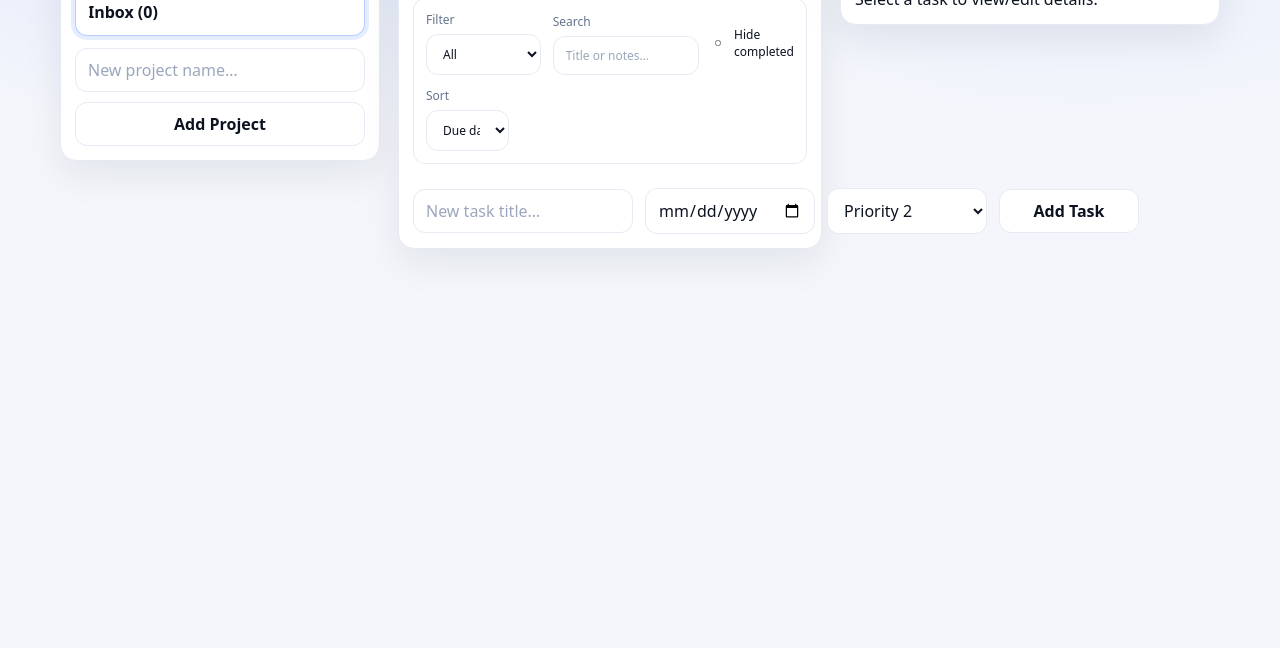
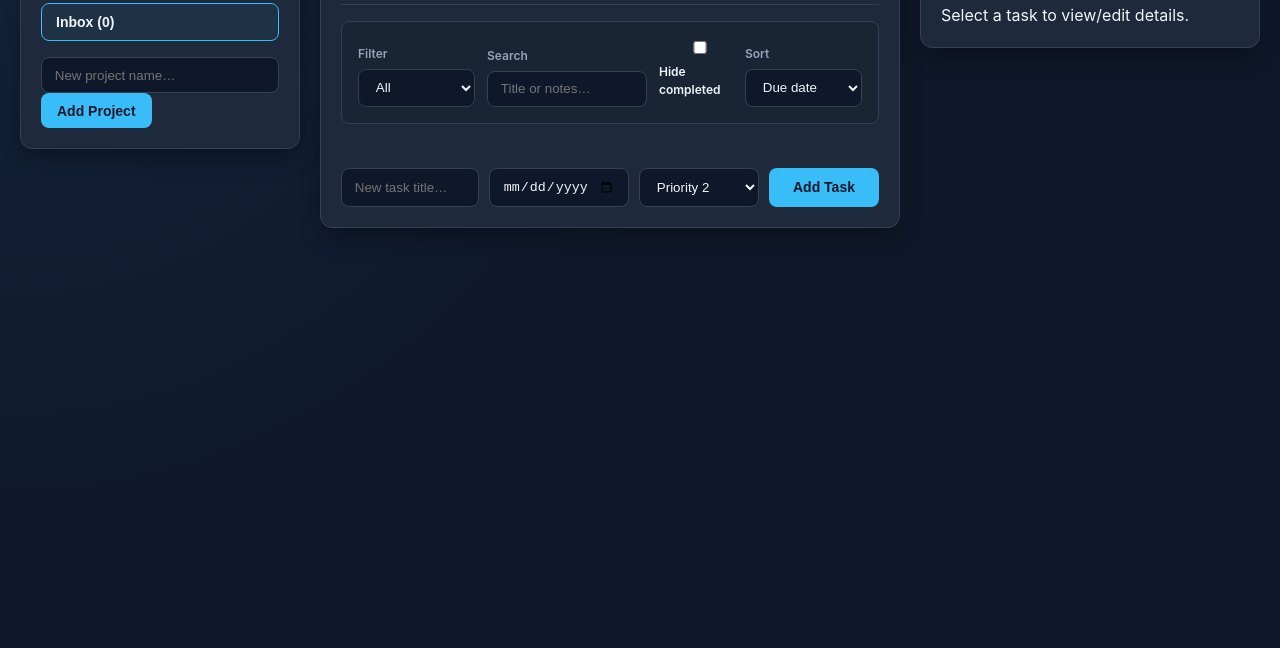
Before and after one commit to llani-rainey/odin-todolist, a website built with webpack: page src/template.html in a window 1280 px wide. Shown: the part 152-800 px from the top of the page. Built offline with nearby package versions, Linux system fonts and the light colour scheme.

Commit message:
Update css new colour scheme

```diff
--- a/src/styles.css
+++ b/src/styles.css
@@ -1,358 +1,317 @@
 /* styles.css */
 
 :root {
-    --bg: #f4f6fb;
-    --panel: #ffffff;
-    --text: #0b1220;
-    --muted: #64748b;
-    --border: #e5eaf3;
-    --shadow: 0 14px 38px rgba(15, 23, 42, .08);
+    /* Color Palette */
+    --bg: #0f172a;
+    /* Deep Slate Background */
+    --panel: #1e293b;
+    /* Lighter Slate Panels */
+    --panel-hover: #334155;
+    --text: #f1f5f9;
+    /* High Contrast White */
+    --muted: #94a3b8;
+    /* Muted Blue-Gray */
+    --border: #334155;
+    /* Subtle Borders */
+    --shadow: 0 10px 25px -5px rgba(0, 0, 0, 0.4);
 
-    --primary: #2b6fff;
-    --primary2: #1f57d6;
+    /* Brand Colors */
+    --primary: #38bdf8;
+    /* Sky Blue */
+    --primary-hover: #0ea5e9;
+    --danger: #ef4444;
+    /* Vibrant Red */
+    --danger-bg: rgba(239, 68, 68, 0.1);
 
-    --danger: #e23b3b;
-    --dangerBg: rgba(226, 59, 59, .08);
-
-    --radius: 16px;
-    --radius2: 12px;
-
-    --gap: 18px;
-    --font: ui-sans-serif, system-ui, -apple-system, Segoe UI, Roboto, Arial;
+    /* Spacing & Radius */
+    --radius: 12px;
+    --radius-sm: 8px;
+    --gap: 20px;
+    --font: 'Inter', ui-sans-serif, system-ui, -apple-system, sans-serif;
 }
 
-/* Reset-ish */
+/* Reset & Base */
 * {
     box-sizing: border-box;
+    transition: background 0.2s ease, border-color 0.2s ease, transform 0.1s ease;
 }
 
 html,
 body {
     height: 100%;
+    margin: 0;
+    overflow-x: hidden;
 }
 
 body {
-    margin: 0;
     font-family: var(--font);
-    background: radial-gradient(1100px 520px at 20% 0%, rgba(43, 111, 255, .12), transparent 55%),
-        radial-gradient(900px 520px at 85% 0%, rgba(43, 111, 255, .08), transparent 55%),
+    background:
+        radial-gradient(circle at 0% 0%, rgba(56, 189, 248, 0.08) 0%, transparent 50%),
         var(--bg);
     color: var(--text);
+    line-height: 1.5;
 }
 
-h1,
-h2 {
-    margin: 0;
-}
-
-button,
-input,
-select {
-    font: inherit;
-}
-
+/* Header */
 .header {
     position: sticky;
     top: 0;
-    z-index: 10;
-    background: rgba(255, 255, 255, .9);
-    backdrop-filter: blur(10px);
+    z-index: 100;
+    background: rgba(15, 23, 42, 0.9);
+    backdrop-filter: blur(8px);
     border-bottom: 1px solid var(--border);
-    padding: 16px 20px;
+    padding: 1rem 2rem;
 }
 
 .header h1 {
-    font-size: 18px;
-    font-weight: 900;
-    letter-spacing: -.02em;
+    font-size: 1.25rem;
+    font-weight: 800;
+    letter-spacing: -0.025em;
+    margin: 0;
+    color: var(--primary);
 }
 
-/* Layout */
+/* Layout Grid */
 .app {
-    max-width: 1200px;
+    max-width: 1400px;
     margin: 0 auto;
-    padding: 20px;
+    padding: var(--gap);
     display: grid;
-    grid-template-columns: 320px minmax(420px, 1fr) 380px;
+    grid-template-columns: 280px 1fr 340px;
     gap: var(--gap);
     align-items: start;
 }
 
+/* Panels */
 .panel {
     background: var(--panel);
     border: 1px solid var(--border);
     border-radius: var(--radius);
     box-shadow: var(--shadow);
-    padding: 14px;
+    padding: 1.25rem;
     min-width: 0;
-    /* prevents overflow causing overlap */
 }
 
 .panel__header {
     display: flex;
     align-items: center;
     justify-content: space-between;
-    gap: 10px;
-    padding: 6px 6px 12px;
-    margin-bottom: 12px;
+    padding-bottom: 1rem;
+    margin-bottom: 1rem;
     border-bottom: 1px solid var(--border);
 }
 
-.sidebar .panel__header h2,
-.details .panel__header h2 {
-    font-size: 12px;
-    font-weight: 900;
-    letter-spacing: .12em;
+.panel__header h2 {
+    font-size: 0.75rem;
+    font-weight: 700;
     text-transform: uppercase;
+    letter-spacing: 0.1em;
     color: var(--muted);
+    margin: 0;
 }
 
-.main .panel__header h2#active-project-title {
-    font-size: 20px;
-    font-weight: 900;
-    letter-spacing: -.02em;
-    color: var(--text);
-    text-transform: none;
+#active-project-title {
+    font-size: 1.5rem !important;
+    text-transform: none !important;
+    color: var(--text) !important;
+    letter-spacing: -0.02em !important;
 }
 
-.small {
-    font-size: 12px;
-    color: var(--muted);
-}
-
-/* Controls row (stack nicely, no awkward gaps) */
+/* Controls Grid */
 .controls {
-    display: grid;
-    grid-template-columns: 160px 1fr 160px 150px;
-    gap: 12px;
-    padding: 12px;
+    display: grid !important;
+    grid-template-columns: repeat(12, 1fr) !important;
+    gap: 12px !important;
+    padding: 1rem;
+    background: rgba(15, 23, 42, 0.3);
     border: 1px solid var(--border);
-    border-radius: var(--radius2);
-    background: #fff;
-    margin-bottom: 12px;
-    min-width: 0;
+    border-radius: var(--radius-sm);
+    margin-bottom: 1.5rem;
+    align-items: end;
 }
 
 .control {
     display: grid;
     gap: 6px;
-    font-size: 12px;
+    font-size: 0.75rem;
+    font-weight: 600;
     color: var(--muted);
-    min-width: 0;
 }
 
-.control--inline {
-    display: flex;
-    align-items: center;
-    gap: 10px;
-    padding-top: 22px;
-    /* lines up with labeled controls */
-    color: var(--text);
-    white-space: nowrap;
+.control:nth-child(1) {
+    grid-column: span 3;
 }
 
-.control--inline input {
-    width: 18px;
-    height: 18px;
-    accent-color: var(--primary);
+/* Filter */
+.control:nth-child(2) {
+    grid-column: span 4;
 }
 
-/* Inputs */
+/* Search */
+.control:nth-child(3) {
+    grid-column: span 2;
+}
+
+/* Hide Completed */
+.control:nth-child(4) {
+    grid-column: span 3;
+}
+
+/* Sort */
+
+.control--inline {
+    flex-direction: row;
+    align-items: center;
+    padding-bottom: 8px;
+    color: var(--text);
+}
+
+/* Inputs & Form Elements */
 input,
-select {
-    width: 100%;
+select,
+textarea {
+    background: #0f172a;
     border: 1px solid var(--border);
-    background: #fff;
-    border-radius: 12px;
-    padding: 10px 12px;
+    border-radius: var(--radius-sm);
+    padding: 0.6rem 0.8rem;
     color: var(--text);
     outline: none;
-    min-width: 0;
-}
-
-input::placeholder {
-    color: #9aa7bb;
+    width: 100%;
 }
 
 input:focus,
 select:focus {
-    border-color: rgba(43, 111, 255, .45);
-    box-shadow: 0 0 0 4px rgba(43, 111, 255, .12);
+    border-color: var(--primary);
+    box-shadow: 0 0 0 2px rgba(56, 189, 248, 0.2);
 }
 
 /* Buttons */
 .btn,
 button {
+    font-weight: 700;
+    font-size: 0.875rem;
+    padding: 0.6rem 1rem;
+    border-radius: var(--radius-sm);
+    cursor: pointer;
     border: 1px solid var(--border);
-    background: #fff;
-    border-radius: 12px;
-    padding: 10px 12px;
-    font-weight: 900;
-    cursor: pointer;
+    background: var(--panel-hover);
     color: var(--text);
-    transition: transform .08s ease, background .12s ease, border-color .12s ease;
-    white-space: nowrap;
 }
 
-.btn:hover,
 button:hover {
-    background: #f8fafc;
-    border-color: #cfd8e6;
+    background: #475569;
 }
 
-.btn:active,
-button:active {
-    transform: translateY(1px);
+.btn--primary,
+button[type="submit"] {
+    background: var(--primary);
+    color: #0f172a;
+    border: none;
 }
 
-.btn--primary {
-    background: var(--primary);
-    border-color: rgba(43, 111, 255, .35);
-    color: #fff;
-}
-
-.btn--primary:hover {
-    background: var(--primary2);
+.btn--primary:hover,
+button[type="submit"]:hover {
+    background: var(--primary-hover);
+    transform: translateY(-1px);
 }
 
 .btn--danger {
-    border-color: rgba(226, 59, 59, .35);
-    background: var(--dangerBg);
+    background: var(--danger-bg);
     color: var(--danger);
+    border-color: rgba(239, 68, 68, 0.2);
 }
 
 .btn--danger:hover {
-    background: rgba(226, 59, 59, .12);
+    background: var(--danger);
+    color: white;
 }
 
 .btn--link {
+    background: transparent !important;
     border: none !important;
-    background: transparent !important;
+    text-align: left;
     padding: 0 !important;
-    text-align: left;
-    cursor: pointer;
-    font-weight: 900;
+    font-weight: 600;
     color: var(--text);
-
-    flex: 1;
-    min-width: 0;
-    overflow: hidden;
-    text-overflow: ellipsis;
-    white-space: nowrap;
 }
 
-/* Lists */
+/* Task & Project Items */
 .list {
     list-style: none;
     padding: 0;
-    margin: 0;
     display: flex;
     flex-direction: column;
-    gap: 10px;
+    gap: 8px;
 }
 
 .list__item {
     display: flex;
     align-items: center;
     gap: 12px;
-    padding: 12px;
+    padding: 10px 14px;
+    background: rgba(255, 255, 255, 0.03);
     border: 1px solid var(--border);
-    border-radius: var(--radius2);
-    background: #fff;
-    min-width: 0;
+    border-radius: var(--radius-sm);
+}
+
+.list__item:hover {
+    border-color: var(--muted);
 }
 
 .list__item.active {
-    border-color: rgba(43, 111, 255, .35);
-    box-shadow: 0 0 0 4px rgba(43, 111, 255, .12);
+    background: rgba(56, 189, 248, 0.05);
+    border-color: var(--primary);
 }
 
-.list__item input[type="checkbox"] {
-    width: 18px;
-    height: 18px;
-    accent-color: var(--primary);
-}
-
-/* Completed tasks (add li.classList.add("is-completed") when t.completed === true) */
 .list__item.is-completed {
-    background: #f8fafc;
+    opacity: 0.6;
+    background: rgba(15, 23, 42, 0.4);
     border-style: dashed;
 }
 
 .list__item.is-completed .btn--link {
     text-decoration: line-through;
-    color: #64748b;
-    font-weight: 800;
+    color: var(--muted);
 }
 
-.list__item.is-completed .small {
-    color: #9aa7bb;
+/* Forms - Spacing fixes */
+.form--grid {
+    display: grid;
+    grid-template-columns: 1fr 140px 120px 110px;
+    gap: 10px;
+    margin-top: 20px;
 }
 
-/* Sidebar project rows: keep delete button fixed, prevent stretching */
-.sidebar #project-list .list__item>button[data-project-id] {
-    flex: 1;
-    min-width: 0;
+/* Task Meta Text */
+.small {
+    font-size: 0.7rem;
+    color: var(--muted);
+    font-weight: 500;
 }
 
-.sidebar #project-list .list__item>button[data-delete-project-id] {
-    flex: 0 0 auto;
-    min-width: 92px;
-    justify-content: center;
-}
-
-/* Task list rows: checkbox | content | delete */
-.main #task-list .list__item> :nth-child(2) {
-    flex: 1;
-    min-width: 0;
-}
-
-/* Forms */
-.form {
-    margin-top: 12px;
-}
-
-.form--stack {
-    display: grid;
-    gap: 10px;
-}
-
-.form--grid {
-    display: grid;
-    grid-template-columns: minmax(220px, 1fr) 170px 160px 140px;
-    gap: 12px;
-    align-items: center;
-}
-
-.form--grid button {
-    width: 100%;
-}
-
-/* Details */
+/* Details Panel Specifics */
 .details__content {
-    display: grid;
-    gap: 12px;
+    display: flex;
+    flex-direction: column;
+    gap: 1.5rem;
 }
 
 .details__row {
-    display: grid;
-    gap: 8px;
+    display: flex;
+    flex-direction: column;
+    gap: 0.5rem;
 }
 
 .details__actions {
     display: flex;
     gap: 10px;
-    flex-wrap: wrap;
+    margin-top: 10px;
 }
 
-.details__actions button {
-    min-width: 130px;
-}
-
-/* Responsive */
-@media (max-width: 1180px) {
+/* Responsive Overrides */
+@media (max-width: 1200px) {
     .app {
-        grid-template-columns: 320px 1fr;
+        grid-template-columns: 280px 1fr;
     }
 
     .details {
@@ -360,99 +319,16 @@ button:active {
     }
 }
 
-@media (max-width: 960px) {
-    .controls {
-        grid-template-columns: 1fr 1fr;
-    }
-
-    .form--grid {
-        grid-template-columns: 1fr 1fr;
-    }
-}
-
-@media (max-width: 720px) {
+@media (max-width: 800px) {
     .app {
-        grid-template-columns: 1fr;
-    }
-
-    .controls {
         grid-template-columns: 1fr;
     }
 
     .form--grid {
         grid-template-columns: 1fr;
     }
-}
 
-/* --- FIX: controls row overflow / “two boxes to the right” --- */
-
-/* Replace the controls layout with a wrapping grid */
-.controls {
-    display: grid !important;
-    grid-template-columns: repeat(12, minmax(0, 1fr)) !important;
-    gap: 12px !important;
-    align-items: end !important;
-}
-
-/* Filter */
-.controls .control:nth-child(1) {
-    grid-column: span 4;
-}
-
-/* Search */
-.controls .control:nth-child(2) {
-    grid-column: span 5;
-}
-
-/* Hide completed (inline checkbox) */
-.controls .control--inline {
-    grid-column: span 3;
-    padding-top: 0 !important;
-    align-self: center;
-}
-
-/* Sort */
-.controls .control:nth-child(4) {
-    grid-column: span 3;
-}
-
-/* Ensure controls can shrink instead of overflowing */
-.controls .control,
-.controls .control--inline {
-    min-width: 0;
-}
-
-/* Make the checkbox + label never push outside */
-.controls .control--inline {
-    white-space: normal !important;
-}
-
-/* On narrower widths, stack them nicely */
-@media (max-width: 960px) {
-    .controls .control:nth-child(1) {
-        grid-column: span 6;
-    }
-
-    .controls .control:nth-child(2) {
-        grid-column: span 6;
-    }
-
-    .controls .control--inline {
-        grid-column: span 6;
-        justify-content: flex-start;
-    }
-
-    .controls .control:nth-child(4) {
-        grid-column: span 6;
+    .controls {
+        grid-template-columns: 1fr !important;
     }
 }
-
-@media (max-width: 720px) {
-
-    .controls .control:nth-child(1),
-    .controls .control:nth-child(2),
-    .controls .control--inline,
-    .controls .control:nth-child(4) {
-        grid-column: 1 / -1;
-    }
-}
```
